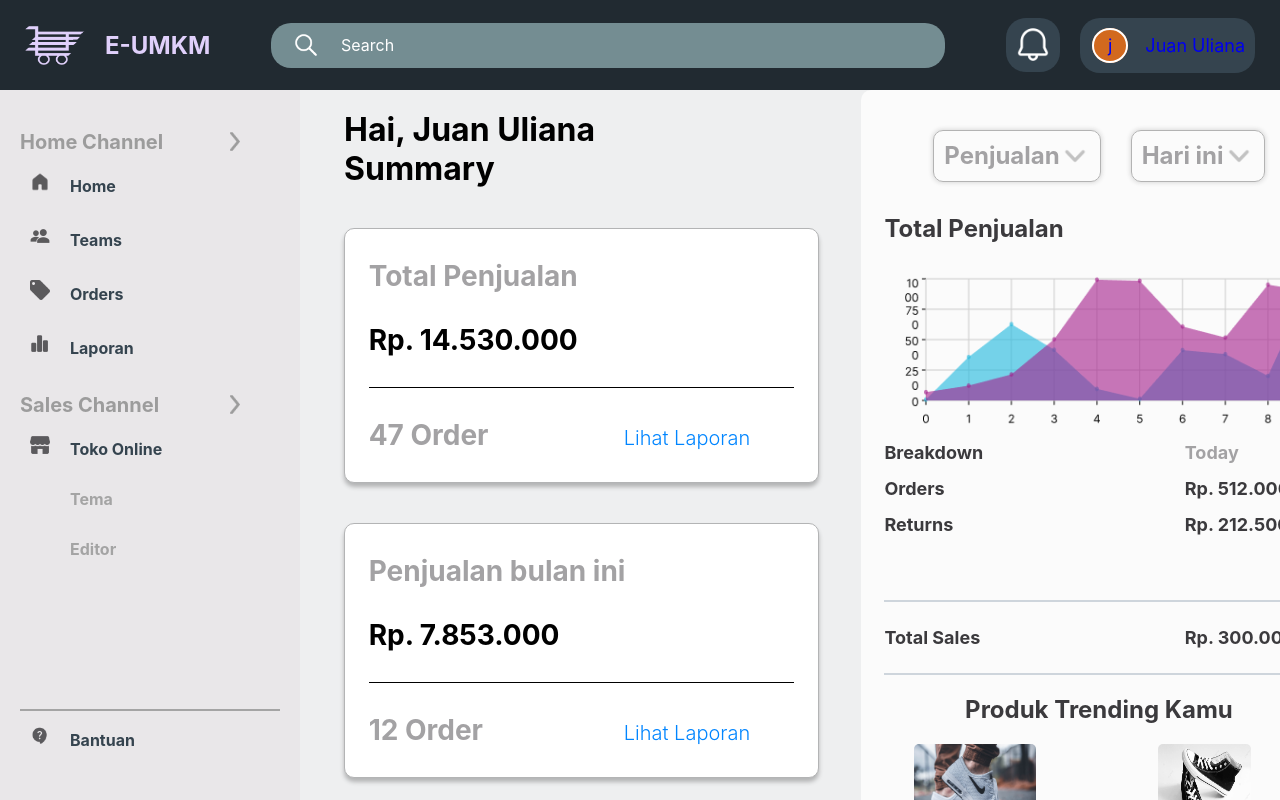
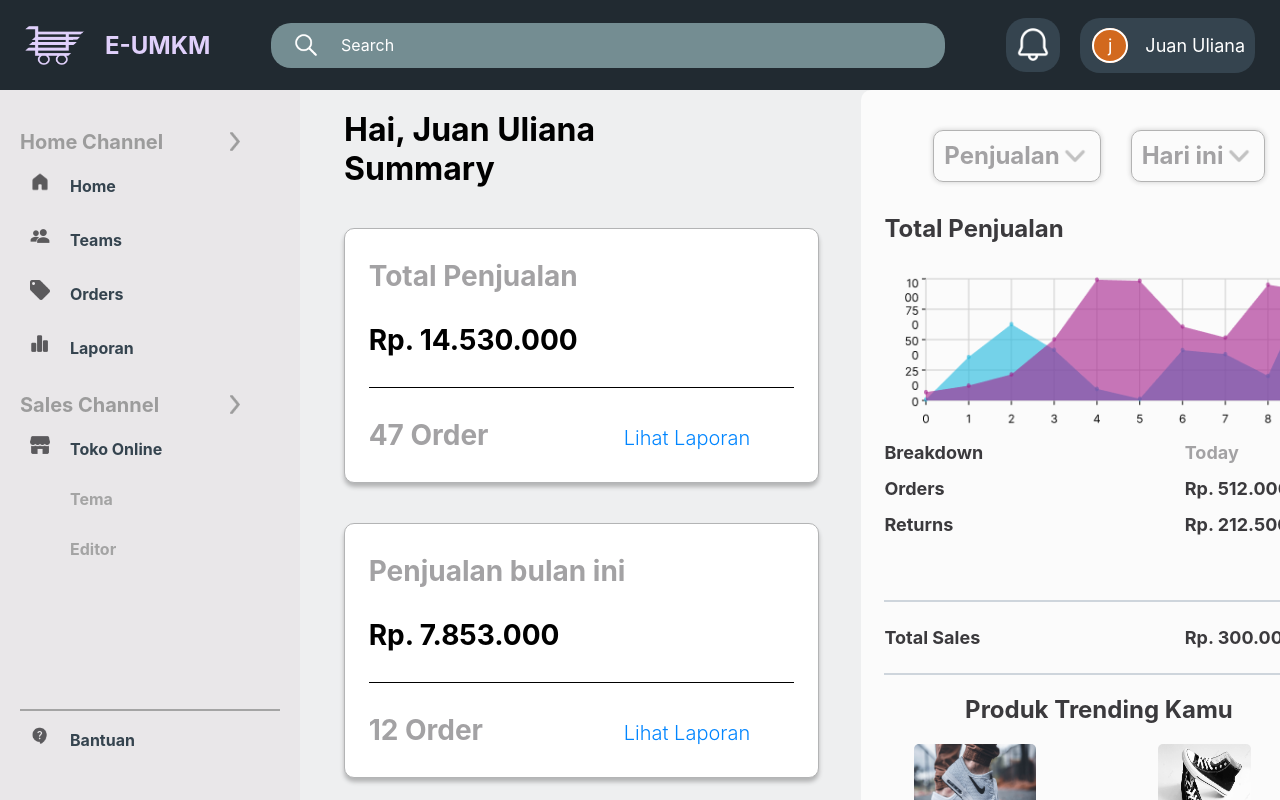
Before and after one commit to 231130331/User_Homepage-UMKM, a plain HTML site: page index.html in a window 1280 px wide. Shown: the top 800 px of the page. Drawn offline with Linux system fonts and the light colour scheme.

Commit message:
Update index.css

```diff
--- a/index.css
+++ b/index.css
@@ -23,6 +23,8 @@
 }
 .header .akun a{
     text-decoration: none;
+    color: white;
+    font-size: 18px;
 }
 .header .logo {
     width: 60px;
```
